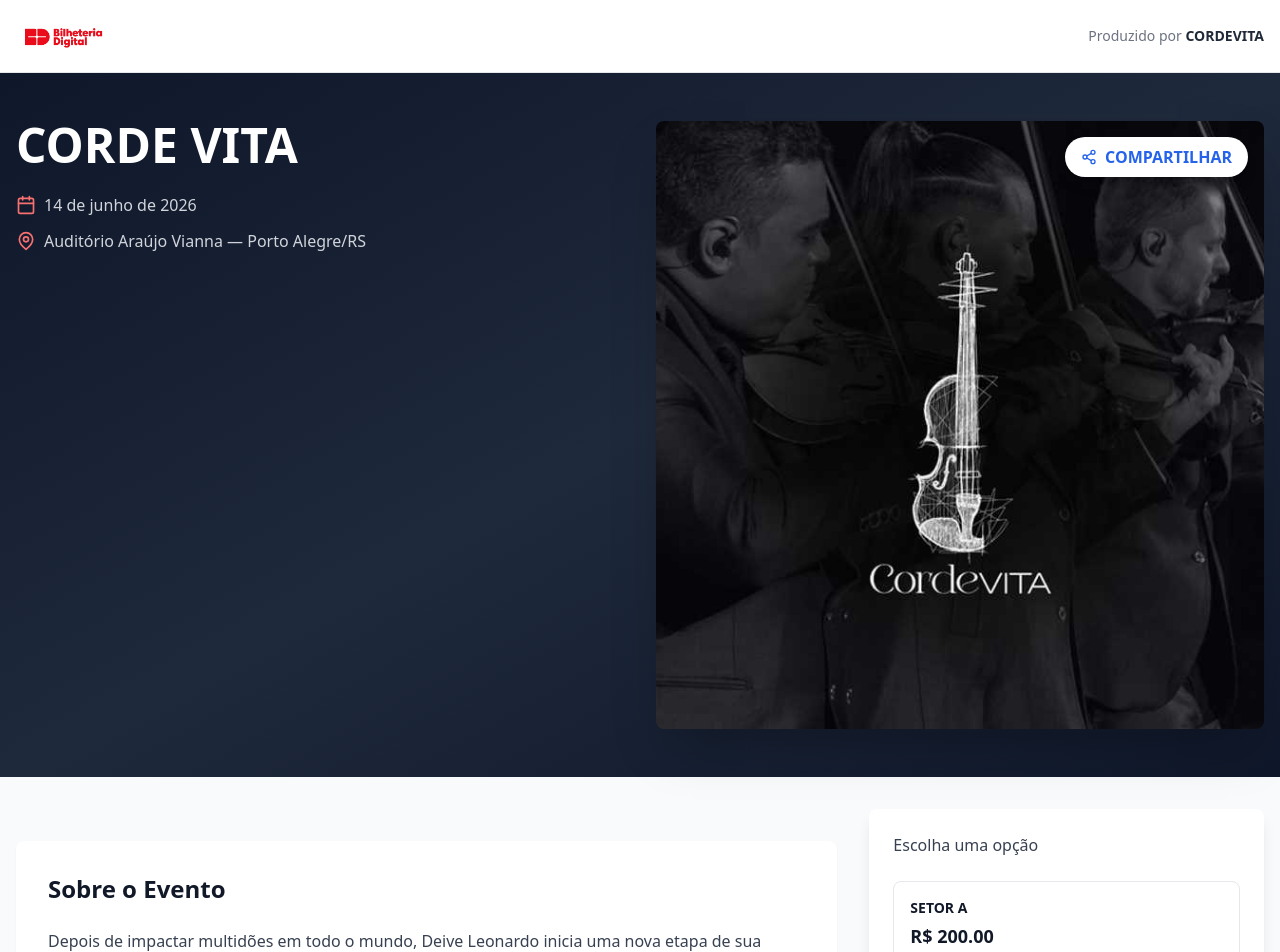
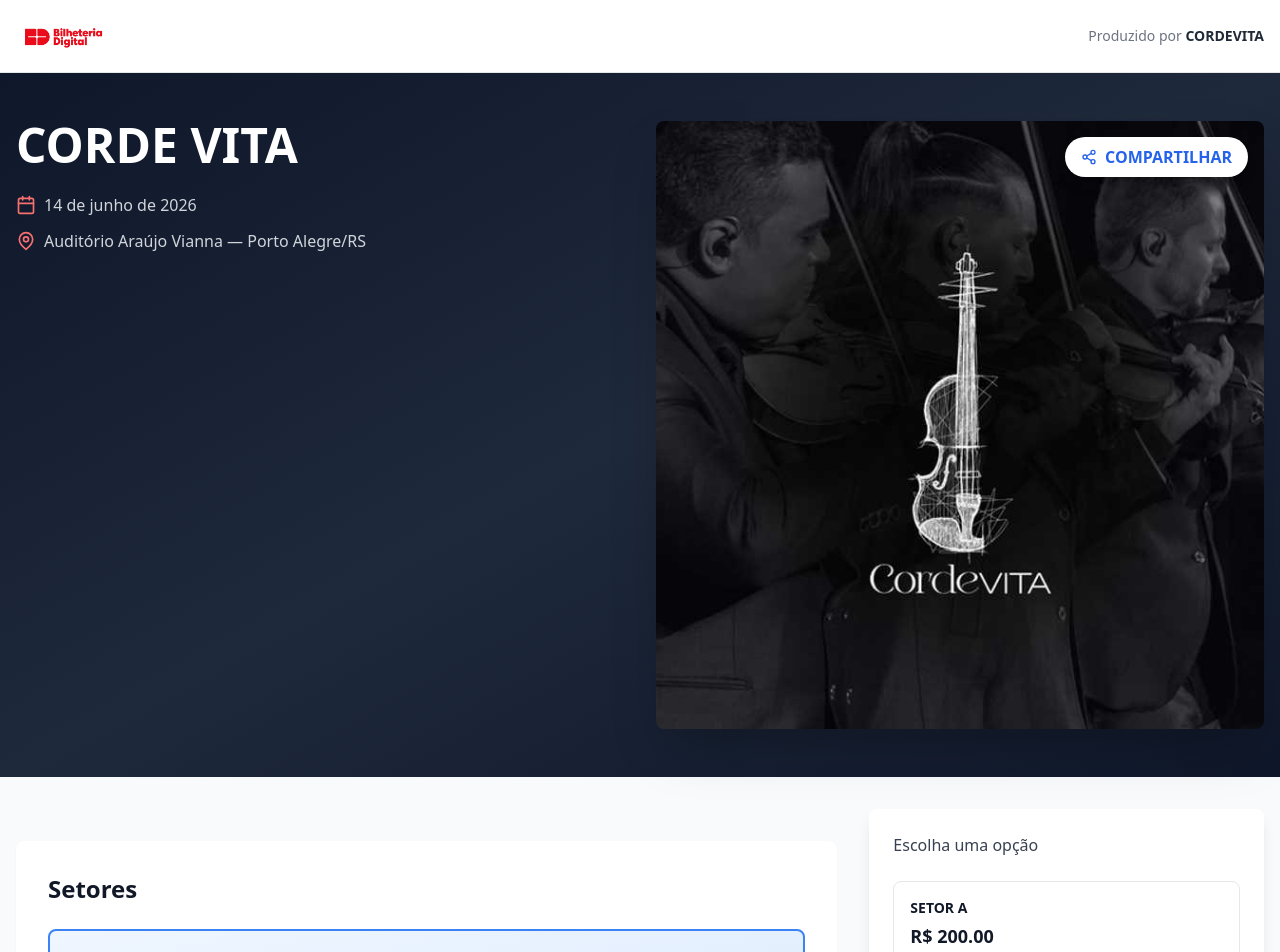
Before and after one commit to rossiusdt/tourmundialodespertar, a React (Vite) app: page / in a window 1280 px wide. Shown: the top 952 px of the page. Built offline with nearby package versions, Linux system fonts and the light colour scheme.

Commit message:
Remove 'About Event' session

```diff
--- a/src/App.tsx
+++ b/src/App.tsx
@@ -1,7 +1,6 @@
 import Header from './components/Header';
 import EventHero from './components/EventHero';
 import TicketSelector from './components/TicketSelector';
-import EventDescription from './components/EventDescription';
 import SectorInfo from './components/SectorInfo';
 
 function App() {
@@ -16,7 +15,6 @@ function App() {
             <div className="lg:hidden">
               <TicketSelector />
             </div>
-            <EventDescription />
             <SectorInfo />
           </div>
 
```
